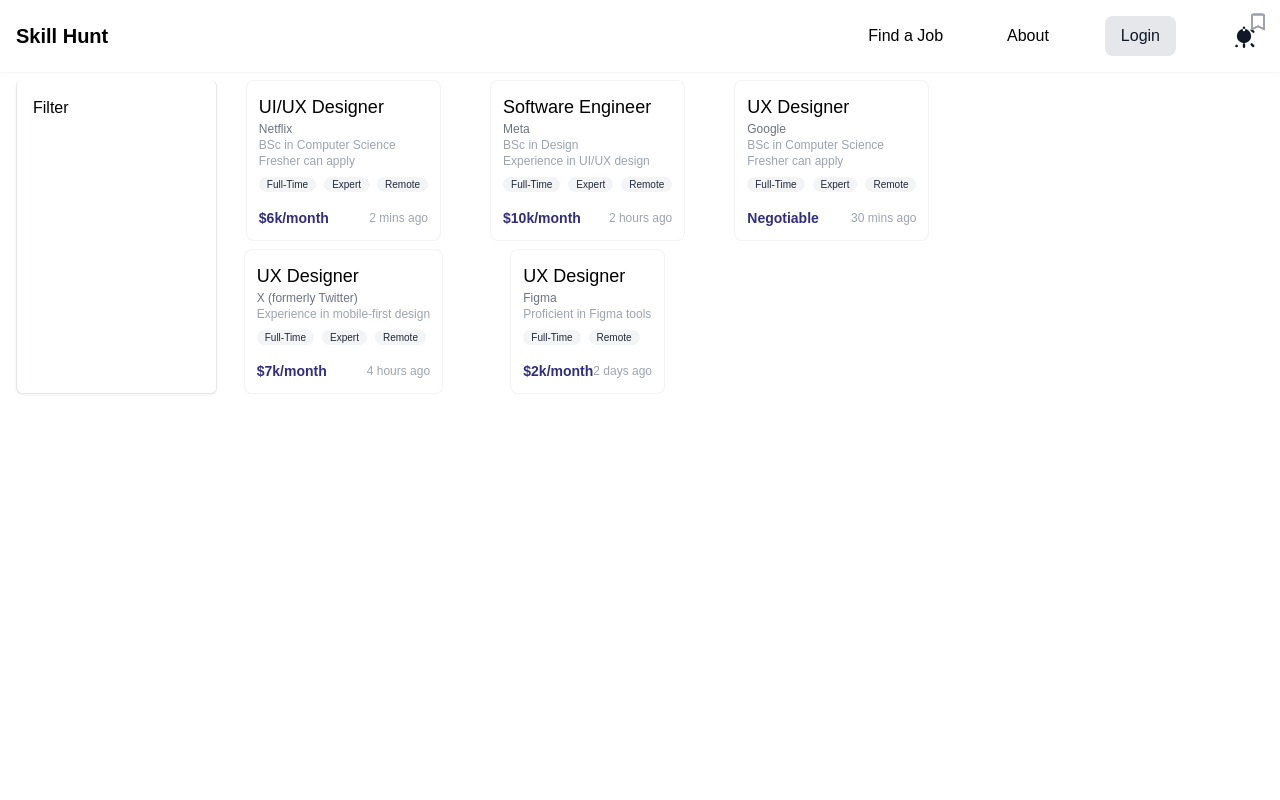
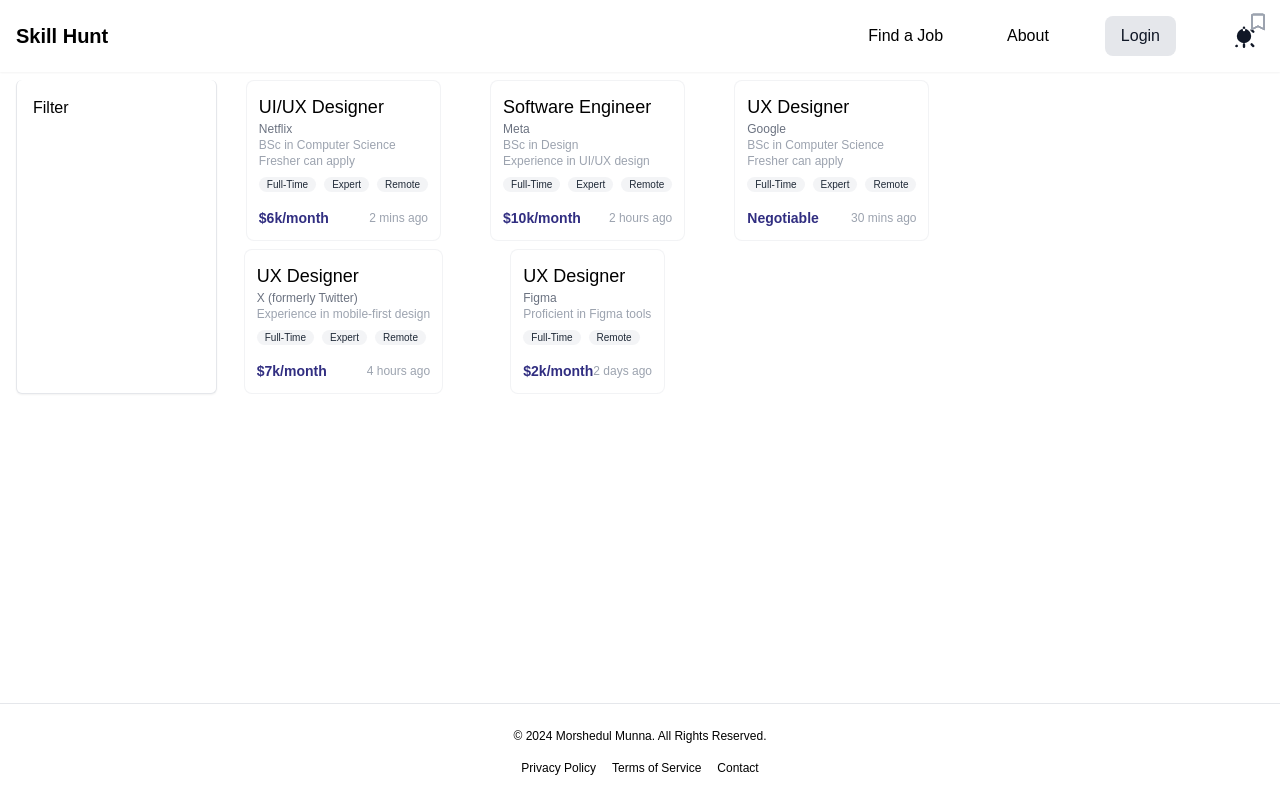
Before and after one commit to morshedulmunna/Skill-Hunt, a Next.js app: page /job-search in a window 1280 px wide. Built offline with nearby package versions, Linux system fonts and the light colour scheme.

Commit message:
Footer Added - Get Job Post by Pagination

```diff
--- a/src/actions/action.ts
+++ b/src/actions/action.ts
@@ -7,9 +7,13 @@ type JobListResponse = {
   results?: any[] | {};
   success: boolean;
   statusCode: number;
+  pagination?: {};
 };
 
-export const getJobList = (): Promise<JobListResponse> => {
+export const getJobList = (
+  page: number = 1,
+  limit: number = 10
+): Promise<JobListResponse> => {
   return new Promise((resolve, reject) => {
     try {
       const filePath = path.join(
@@ -24,11 +28,24 @@ export const getJobList = (): Promise<JobListResponse> => {
           // Parse JSON data
           const data = JSON.parse(fileData);
 
+          // Calculate start and end indices for pagination
+          const startIndex = (page - 1) * limit;
+          const endIndex = page * limit;
+
+          // Get the paginated data
+          const paginatedData = data.slice(startIndex, endIndex);
+
           resolve({
             message: "Job list fetched successfully",
-            results: data,
+            results: paginatedData,
             success: true,
             statusCode: 200,
+            pagination: {
+              page,
+              limit,
+              totalResults: data.length,
+              totalPages: Math.ceil(data.length / limit),
+            },
           });
         })
         .catch((err) => {
--- a/src/app/job-search/page.tsx
+++ b/src/app/job-search/page.tsx
@@ -13,17 +13,15 @@ const JobSearchPage: NextPage<Props> = async ({ searchParams }) => {
   let jobList = [] as [];
 
   try {
-    jobList = (await getJobList()).results as [];
-
     // Filter jobs based on query, location, and category
     if (query || location || category) {
       jobList = (await filterJobs({ query, location, category })).results as [];
+    } else {
+      jobList = (await getJobList()).results as [];
     }
   } catch (error) {
     console.error("Failed to fetch job list:", error);
   }
-
-  console.log(jobList);
 
   return (
     <>
--- a/src/app/layout.tsx
+++ b/src/app/layout.tsx
@@ -31,10 +31,29 @@ export default function RootLayout({
         className={`${geistSans.variable} ${geistMono.variable} w-full  antialiased   bg-foreground dark:bg-background text-black dark:text-white`}
       >
         <ThemeProvider>
-          <div className="fixed bg-foreground dark:bg-background shadow-sm top-0 w-full">
-            <Navbar />
+          <div className="flex h-screen flex-col ">
+            <div className="fixed bg-foreground dark:bg-background shadow-sm top-0 w-full">
+              <Navbar />
+            </div>
+            <main className="mt-20 flex-1"> {children}</main>
+
+            <footer className="bg-foreground border-t shadow-sm text-xs dark:border-gray-800 dark:bg-background  py-6">
+              <div className="container mx-auto text-center">
+                <p>&copy; 2024 Morshedul Munna. All Rights Reserved.</p>
+                <div className="mt-4">
+                  <a href="#" className="  mx-2">
+                    Privacy Policy
+                  </a>
+                  <a href="#" className="  mx-2">
+                    Terms of Service
+                  </a>
+                  <a href="#" className="  mx-2">
+                    Contact
+                  </a>
+                </div>
+              </div>
+            </footer>
           </div>
-          <main className="mt-20"> {children}</main>
         </ThemeProvider>
       </body>
     </html>
```
